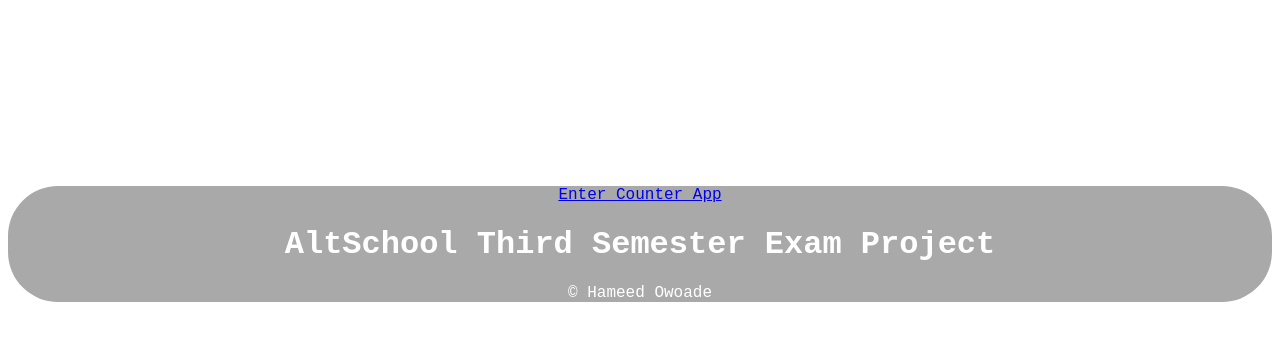
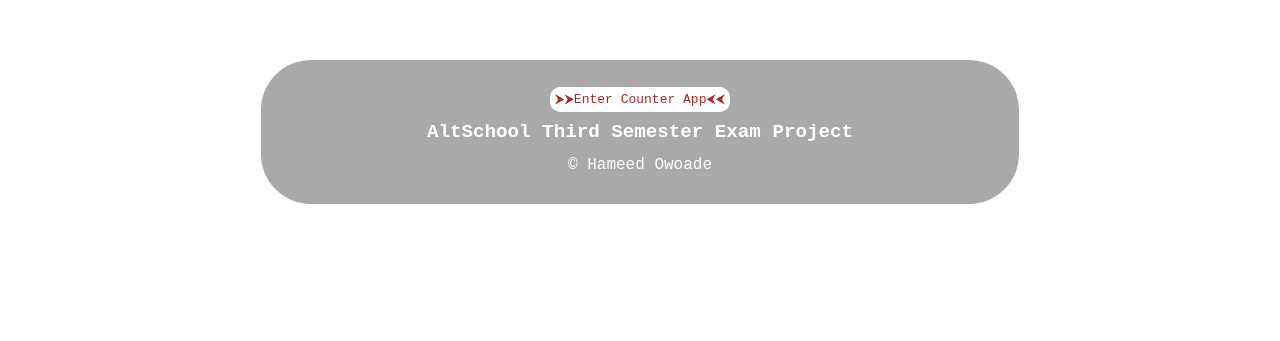
Before and after one commit to miidiin10/third-sem-proj, a Vue app: page / in a window 1280 px wide. Shown: the part 193-534 px from the top of the page. Built offline with nearby package versions, Linux system fonts and the light colour scheme; what vuex-map-fields would draw is missing.

Commit message:
home page Styles completed

```diff
--- a/src/views/Home.vue
+++ b/src/views/Home.vue
@@ -1,6 +1,6 @@
 <template>
-  <div class="home" id="rounded">
-    <router-link to="/counter">Enter Counter App</router-link>
+  <div class="home" >
+    <router-link to="/counter" class="link">⮞⮞Enter Counter App⮜⮜</router-link>
     <h1>AltSchool Third Semester Exam Project</h1>
     <footer>
         © Hameed Owoade
@@ -10,13 +10,23 @@
 
 
 <style>
+h1 {
+    font-size: larger;
+}
 .home {
     background-color: darkgray;
+    border-radius: 50px;
+    padding: 30px;
     color: white;
-    margin-top: 30%;
+    margin: 20%;
     font-family: 'Courier New', Courier, monospace;
 }
-#rounded {
-    border-radius: 50px;
+.link {
+    font-size: small;
+    text-decoration: none;
+    color: brown;
+    background-color: white;
+    padding: 5px;
+    border-radius: 10px;
 }
 </style>
```
